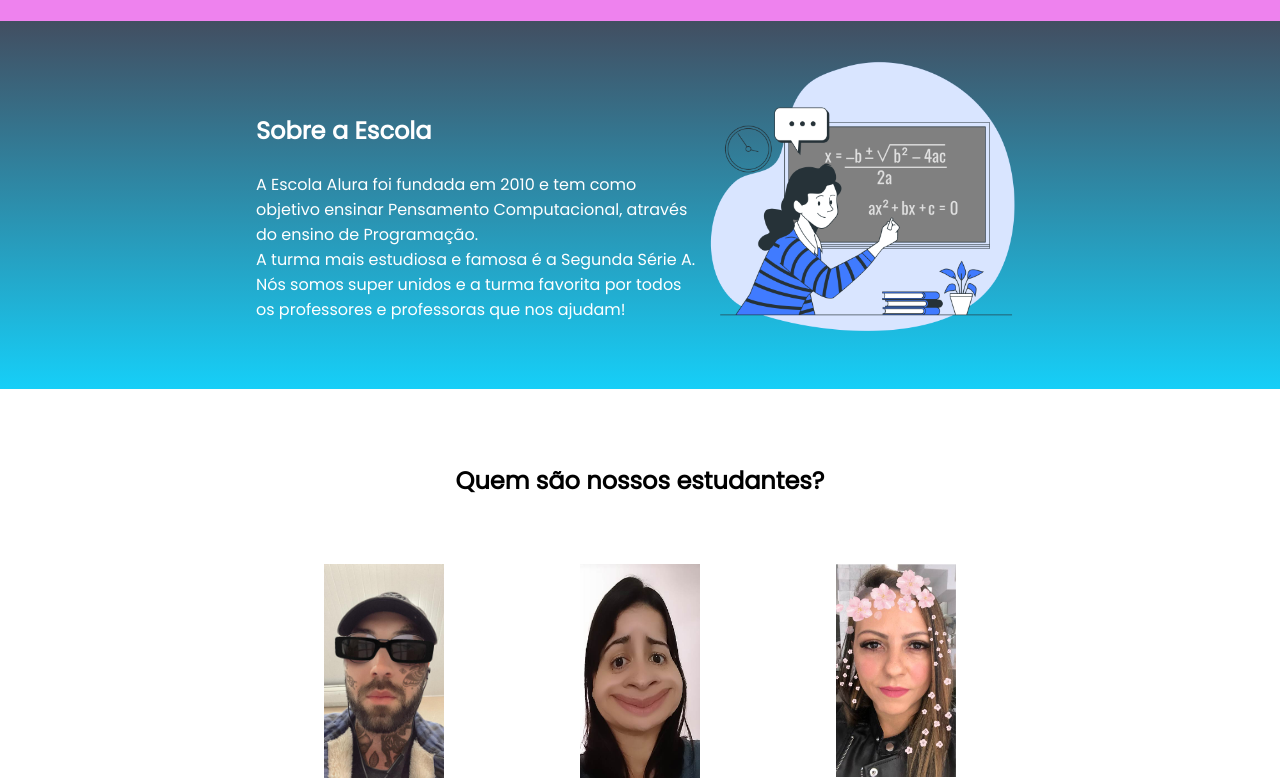
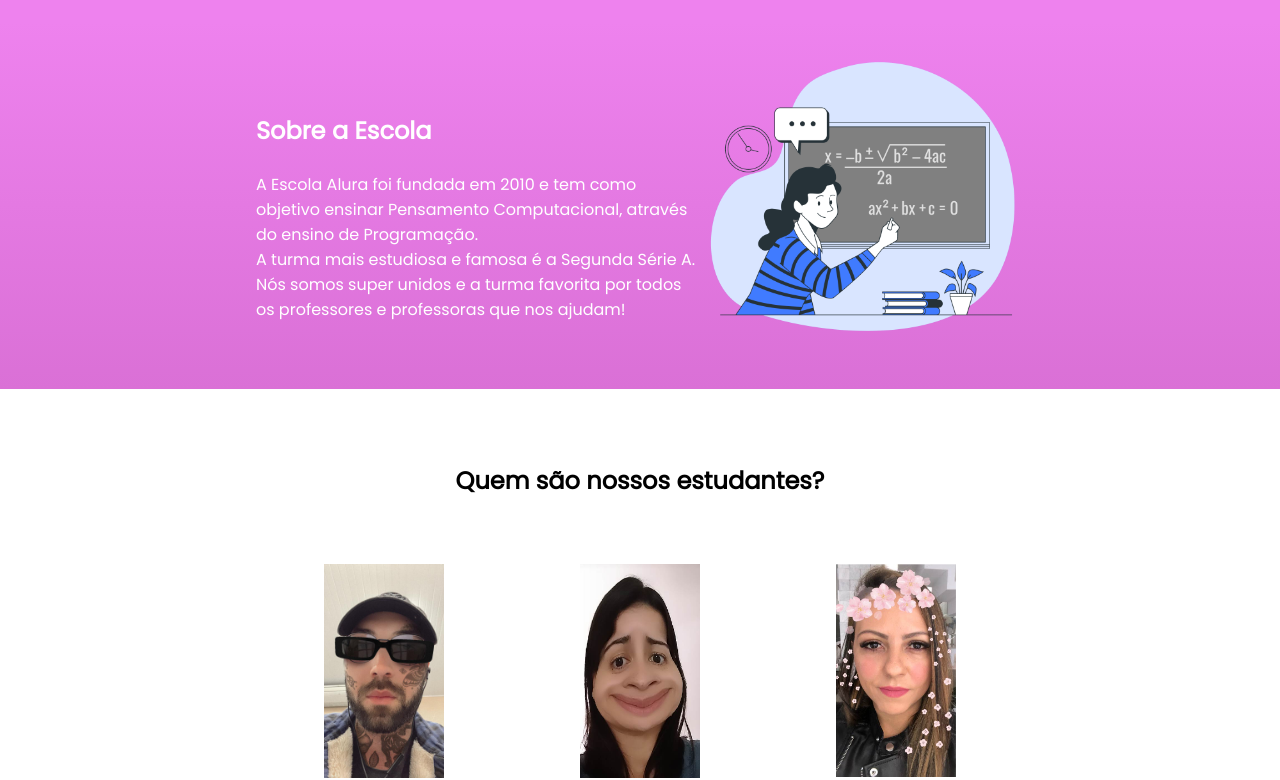
Before and after one commit to LeticiaDaLuz/alura.teste, a plain HTML site: page index.html in a window 1280 px wide. Shown: the part 56-836 px from the top of the page. Drawn offline with Linux system fonts and the light colour scheme.

Commit message:
Update style.css

```diff
--- a/style.css
+++ b/style.css
@@ -29,7 +29,7 @@ body {
 }
 
 .escola{
-    background-image: linear-gradient(#424E61,#16CFF8);
+    background-image: linear-gradient(#EE82EE,#DA70D6);
     color:white;
     display: flex;
     justify-content: center;
```
